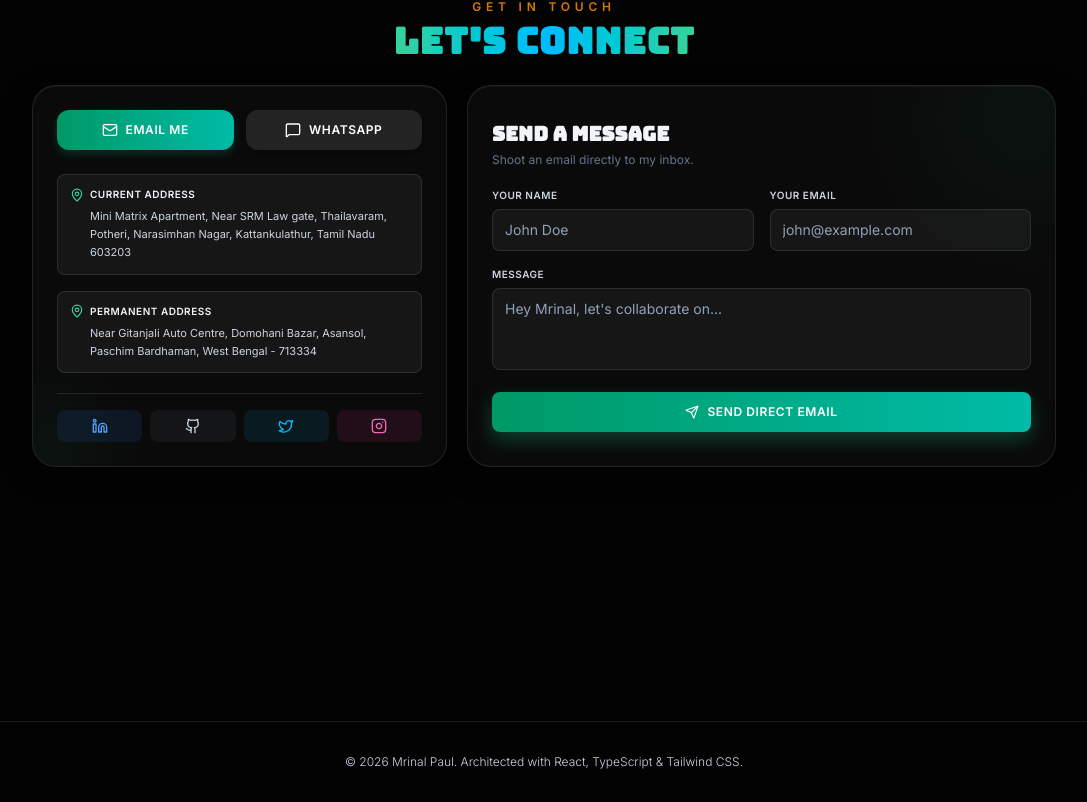
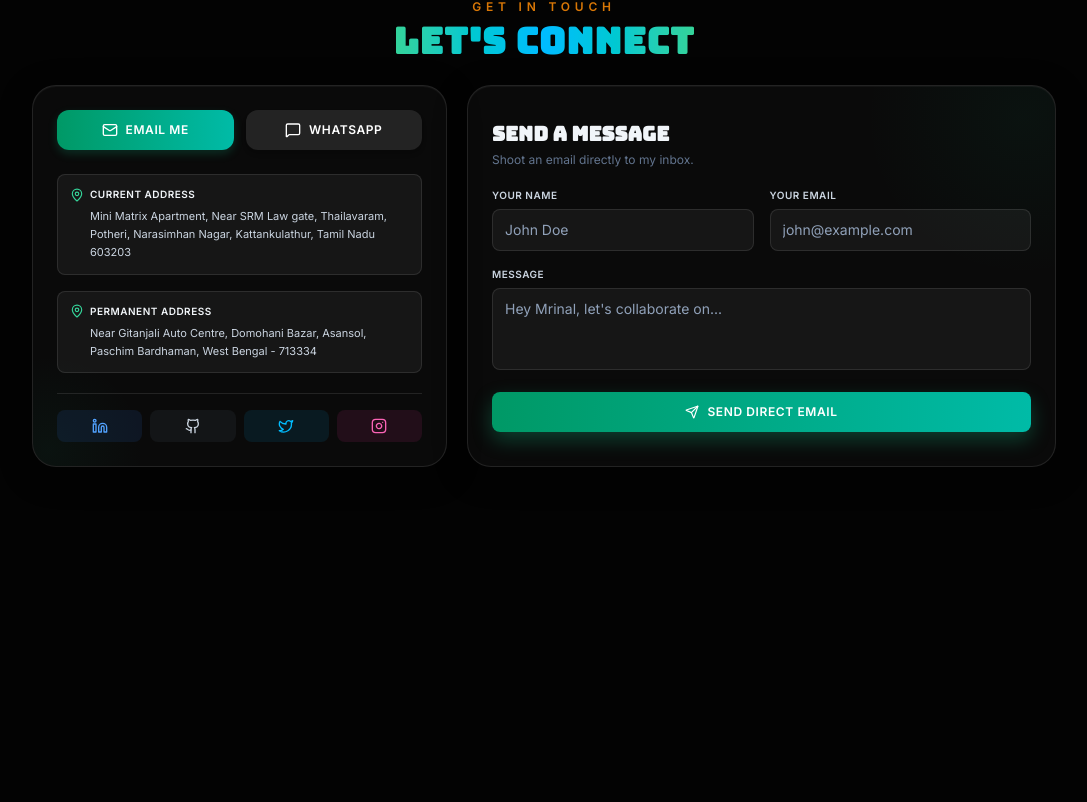
Before and after one commit to imrinal/occult-portfolio, a React (Vite) app: page / in a window 1280 px wide. Shown: the part 7414-8216 px from the top of the page, without its empty margins (96-1183 px from the left). After the commit the page ends 8087 px from the top, so only its background shows below. Built offline with nearby package versions, Linux system fonts and the light colour scheme.

Commit message:
Final Edit

```diff
--- a/src/App.tsx
+++ b/src/App.tsx
@@ -20,9 +20,6 @@ function App() {
         <Education />
         <Contact />
       </main>
-      <footer className="py-8 text-center text-xs text-slate-500 dark:text-silver-300 font-light border-t border-slate-200 dark:border-white/10 mt-12">
-        © {new Date().getFullYear()} Mrinal Paul. Architected with React, TypeScript & Tailwind CSS.
-      </footer>
     </div>
   );
 }
```
Also changed, not shown: 1 other file (tests, documents, lock files or other folders).
